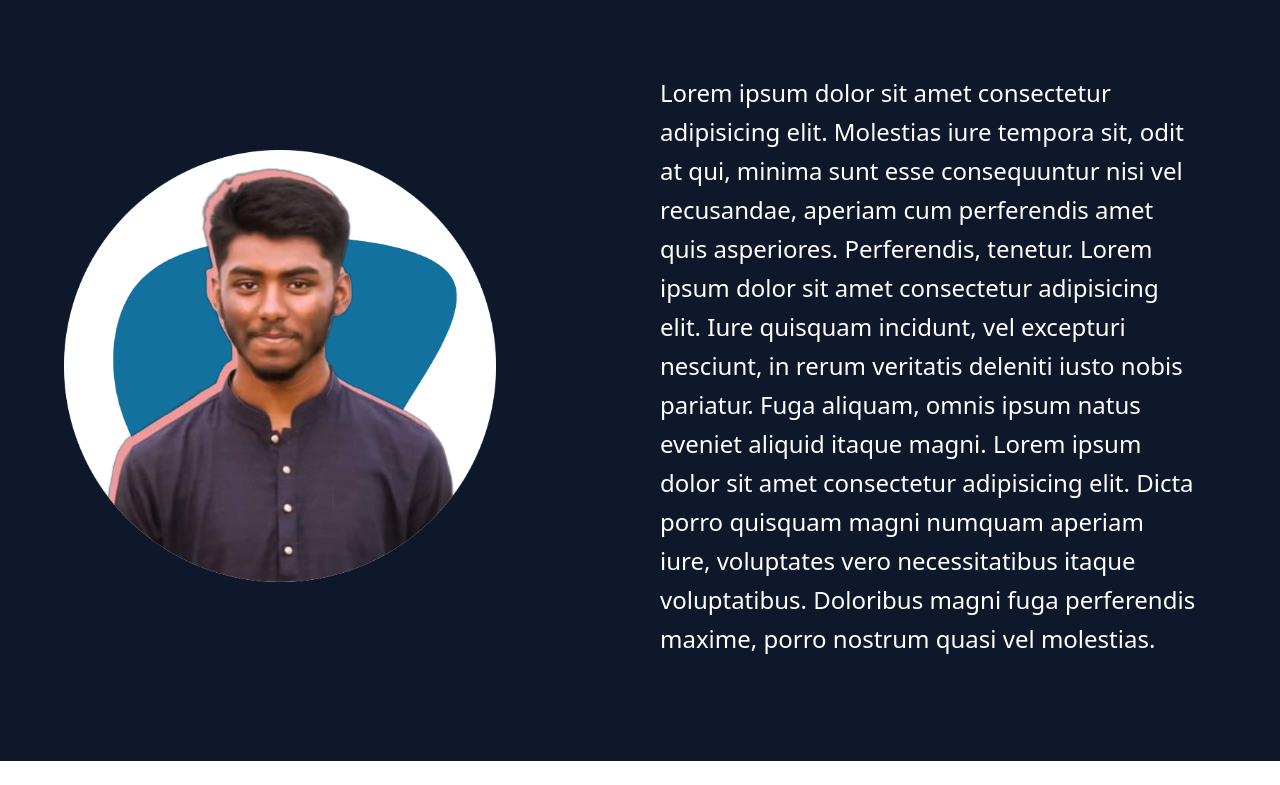
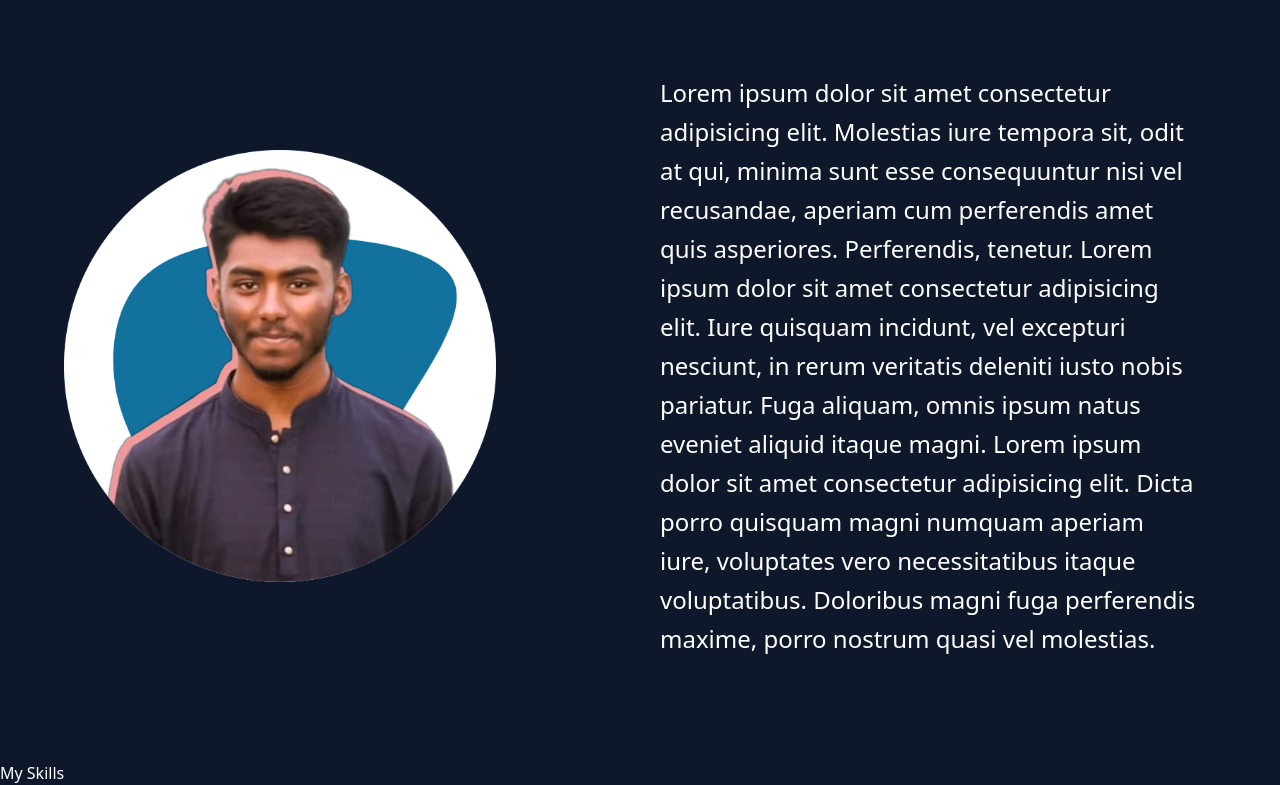
Before and after one commit to mahfuzswaron/mahfuz-swaron-portfolio, a Next.js app: page / in a window 1280 px wide. Shown: the part 794-1579 px from the top of the page. Before the commit the page ends 1555 px from the top, so only its background shows below. Built offline with nearby package versions, Linux system fonts and the light colour scheme.

Commit message:
skills page created

```diff
--- a/src/components/pageComponents/Home/Home.js
+++ b/src/components/pageComponents/Home/Home.js
@@ -1,12 +1,14 @@
 import React from 'react';
 import HeroSection from './HeroSection';
 import About from '../About';
+import Skills from '../Skills/Skills';
 
 const Home = () => {
     return (
         <section>
             <HeroSection />
             <About />
+            <Skills />
         </section>
     );
 };
--- /dev/null
+++ b/src/components/pageComponents/Skills/Skills.js
@@ -0,0 +1,11 @@
+import React from 'react';
+
+const Skills = () => {
+    return (
+        <section>
+            <h1>My Skills</h1>
+        </section>
+    );
+};
+
+export default Skills;
--- /dev/null
+++ b/src/pages/Skills/index.js
@@ -0,0 +1,8 @@
+import Skills from '@/components/pageComponents/Skills/Skills';
+import React from 'react';
+
+const SkillsPage = () => {
+    return <Skills />
+};
+
+export default SkillsPage;
```
